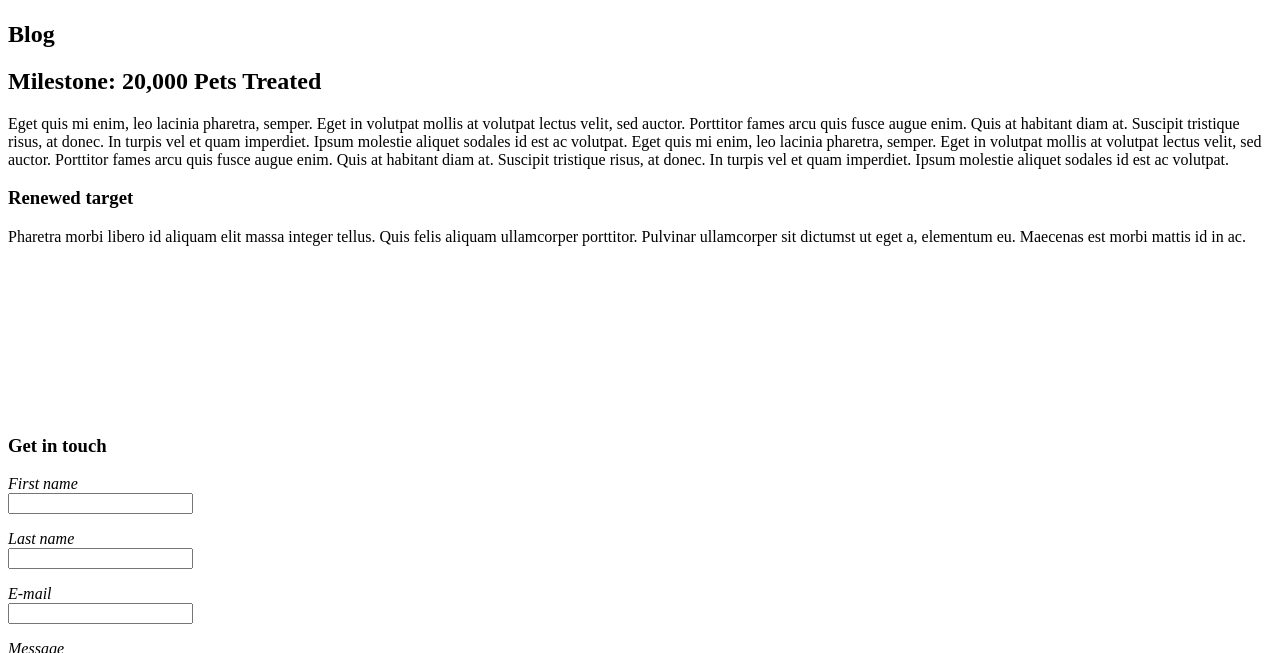
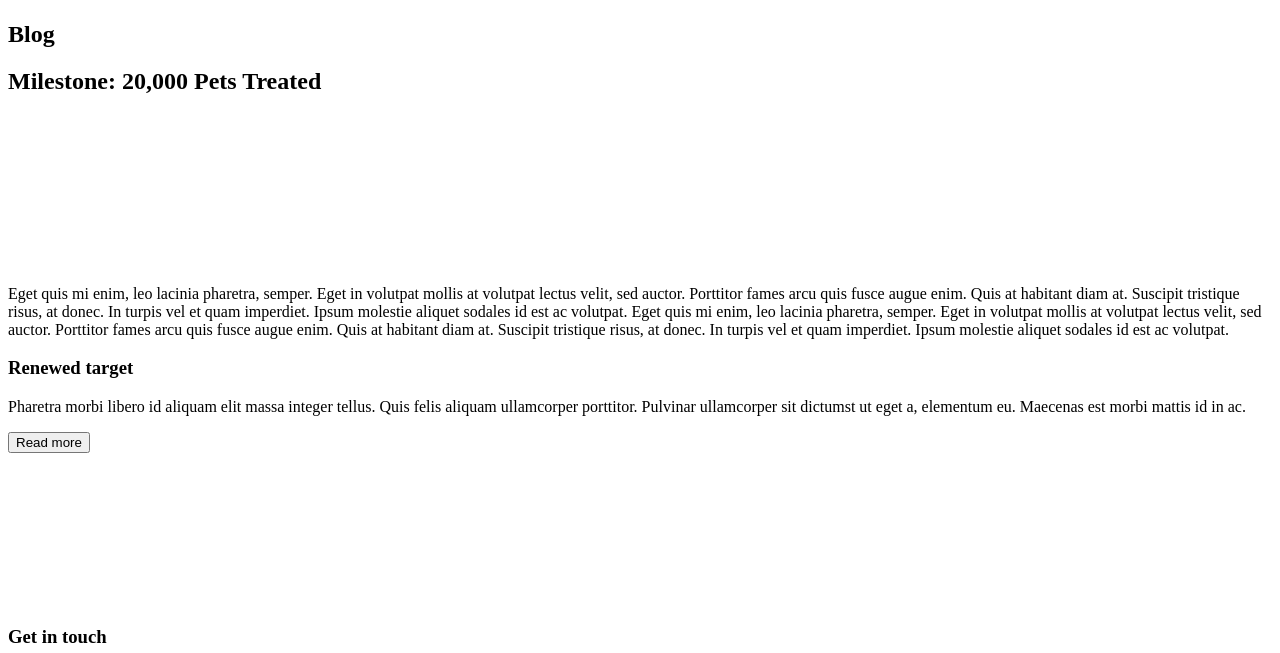
Before and after one commit to analih-brum-ineu/compass_blog_implementation, a plain HTML site: page index.html in a window 1280 px wide. Shown: the part 634-1287 px from the top of the page. Drawn offline with Linux system fonts and the light colour scheme.

Commit message:
Update index.html

```diff
--- a/index.html
+++ b/index.html
@@ -52,6 +52,7 @@
                 <svg></svg>
                 <h2> Blog </h2>
                 <h2> Milestone: 20,000 Pets Treated </h2>
+                <svg></svg>
                 <p>
                     Eget quis mi enim, leo lacinia pharetra, semper.
                      Eget in volutpat mollis at volutpat lectus velit,
@@ -73,6 +74,7 @@
                     sit dictumst ut eget a, elementum eu. Maecenas est morbi mattis
                     id in ac.
                 </p>
+                <button> Read more </button>
             </section>
             </section>
         </article>
```
